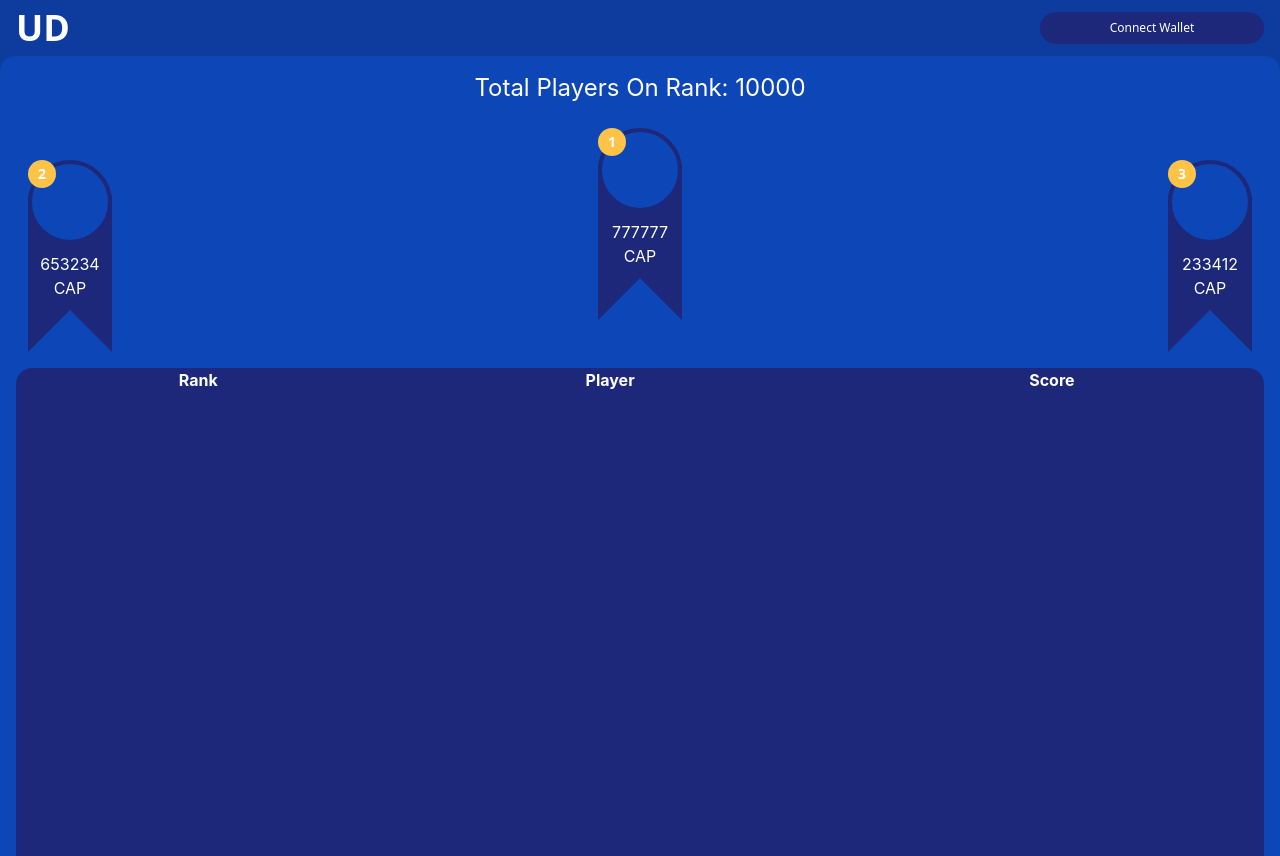
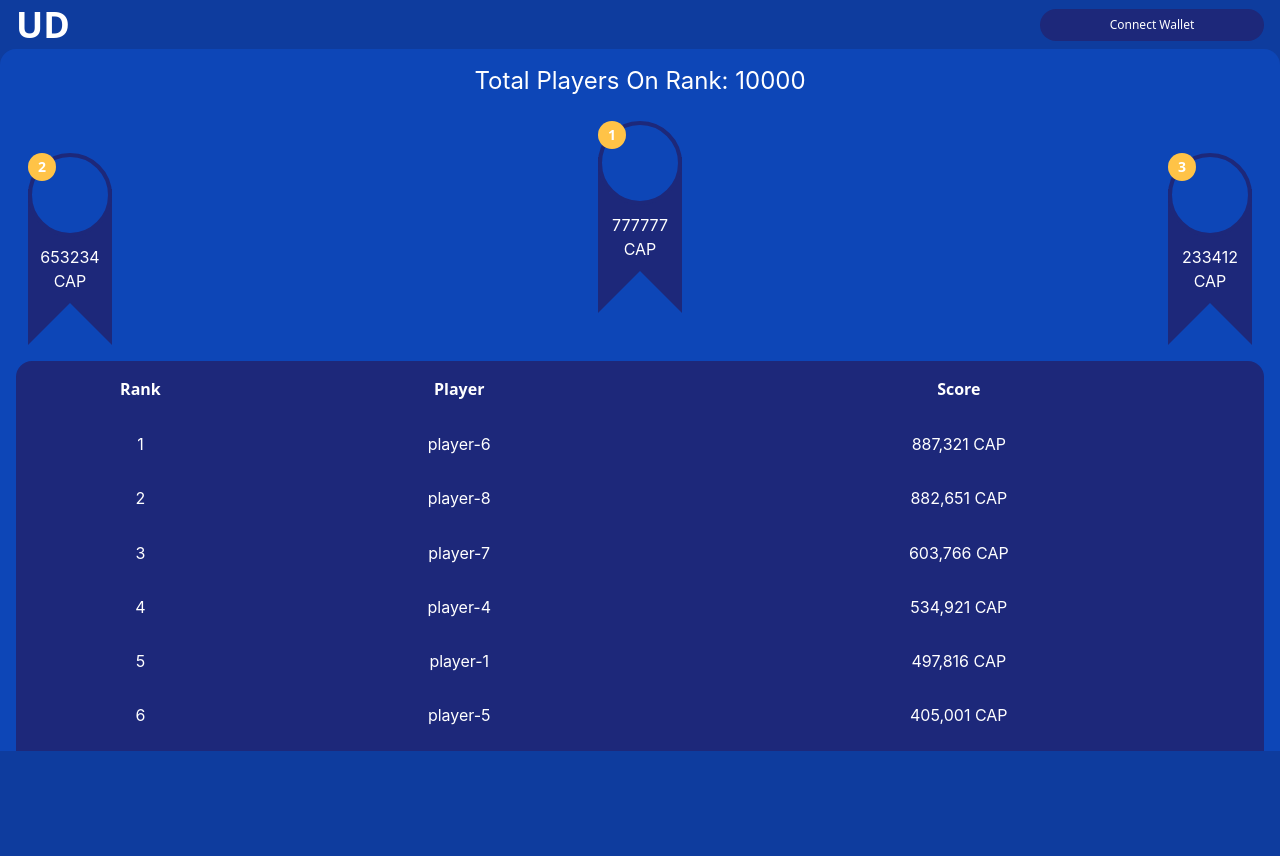
Before and after one commit to danhsucowboy/UWWDK, a React (Create React App) app: page /ranking in a window 1280 px wide. After the commit the page ends 800 px from the top, so only its background shows below. Built offline with nearby package versions, Linux system fonts and the light colour scheme.

Commit message:
feature: 1. add Footer 2. modified page layout 2. create hook for mockdata

```diff
--- a/package.json
+++ b/package.json
@@ -10,6 +10,7 @@
     "@types/node": "^16.7.13",
     "@types/react": "^17.0.20",
     "@types/react-dom": "^17.0.9",
+    "numeral": "^2.0.6",
     "react": "^17.0.2",
     "react-dom": "^17.0.2",
     "react-router-dom": "^6.2.1",
@@ -42,6 +43,7 @@
     ]
   },
   "devDependencies": {
+    "@types/numeral": "^2.0.2",
     "autoprefixer": "^10.4.1",
     "postcss": "^8.4.5",
     "tailwindcss": "^3.0.8"
--- a/src/App.tsx
+++ b/src/App.tsx
@@ -1,21 +1,24 @@
 import React from 'react'
 import './App.css'
 import Header from './component/Header'
+import Footer from './component/Footer'
 import { Routes, Route, Navigate } from 'react-router-dom'
 import Access from './page/Access'
 import Ranking from './page/Ranking'
 
 function App() {
   return (
-    <>
-      <Header />
-      <Routes>
-        <Route path="/" element={<Access />} />
-        <Route path="/ranking" element={<Ranking />} />
-      </Routes>
-
+    <div className="flex flex-col w-screen h-screen">
+      <Header className="flex justify-between items-center bg-primary w-full h-full basis-14" />
+      <div className="basis-full">
+        <Routes>
+          <Route path="/" element={<Access />} />
+          <Route path="/ranking" element={<Ranking />} />
+        </Routes>
+      </div>
+      <Footer className={'bg-primary w-full h-full basis-14 '} />
       {/* <Navigate to="/ranking" /> */}
-    </>
+    </div>
   )
 }
 export default App
--- /dev/null
+++ b/src/component/Footer/index.tsx
@@ -0,0 +1,8 @@
+interface IFooterProps {
+  className?: string
+}
+
+const Footer = ({ className }: IFooterProps) => {
+  return <div className={className}></div>
+}
+export default Footer
--- a/src/component/Header/index.tsx
+++ b/src/component/Header/index.tsx
@@ -1,6 +1,10 @@
-const Header = () => {
+interface IHeaderProps {
+  className?: string
+}
+
+const Header = ({ className }: IHeaderProps) => {
   return (
-    <div className="flex justify-between items-center bg-primary w-full h-14">
+    <div className={className}>
       <h1 className="h-14 ml-4 leading-14">UD</h1>
       <button className="subtitle1 w-56 h-8 mr-4 bg-tertiary rounded-2xl">Connect Wallet</button>
     </div>
--- a/src/component/Navbar/index.tsx
+++ /dev/null
@@ -1,2 +0,0 @@
-const Navbar = () => {}
-export default Navbar
--- a/src/component/common/ContentWrapper/index.tsx
+++ b/src/component/common/ContentWrapper/index.tsx
@@ -4,7 +4,7 @@ interface IProps {
   overflow?: string
 }
 
-const ContentWrapper = ({ children, height = 'h-screen', overflow = '' }: IProps) => {
+const ContentWrapper = ({ children, height = 'h-full', overflow = '' }: IProps) => {
   const wrapper = `w-full ${height} bg-secondary text-center rounded-t-2xl ${overflow}`
   return <div className={wrapper}>{children ?? ''}</div>
 }
--- /dev/null
+++ b/src/hook/useMockRanking.ts
@@ -0,0 +1,28 @@
+import { useState } from 'react'
+
+const getRandomArbitaray = (min: number, max: number) => {
+  return Math.floor(Math.random() * (max - min) + min)
+}
+
+const useMockRanking = (mockLength: number) => {
+  // const [rankings, setRankings] = useState<Array<Record<string, any>>>([{ palyer: '', score: '' }])
+
+  if (mockLength < 1) return []
+
+  let mockData = []
+
+  for (let i = 0; i < mockLength; i++) {
+    const player = `player-${i + 1}`
+    const score = getRandomArbitaray(0, 1000000)
+    mockData.push({ player, score })
+  }
+
+  mockData.sort((a, b) => b.score - a.score)
+
+  // console.log(mockData)
+  // setRankings(mockData)
+
+  return mockData
+}
+
+export default useMockRanking
--- a/src/index.css
+++ b/src/index.css
@@ -1,14 +1,6 @@
 @tailwind base;
 @tailwind components;
 @tailwind utilities;
-
-body {
-  @apply h-full bg-primary text-white;
-  font-family: -apple-system, BlinkMacSystemFont, 'Segoe UI', 'Roboto', 'Oxygen', 'Ubuntu', 'Cantarell', 'Fira Sans',
-    'Droid Sans', 'Helvetica Neue', sans-serif;
-  -webkit-font-smoothing: antialiased;
-  -moz-osx-font-smoothing: grayscale;
-}
 
 code {
   font-family: source-code-pro, Menlo, Monaco, Consolas, 'Courier New', monospace;
@@ -16,7 +8,15 @@ code {
 
 @layer base {
   * {
-    @apply m-0 p-0 overflow-hidden;
+    @apply m-0 p-0 border-0 border-none overflow-hidden;
+  }
+
+  body {
+    @apply h-full bg-primary text-white;
+    font-family: -apple-system, BlinkMacSystemFont, 'Segoe UI', 'Roboto', 'Oxygen', 'Ubuntu', 'Cantarell', 'Fira Sans',
+      'Droid Sans', 'Helvetica Neue', sans-serif;
+    -webkit-font-smoothing: antialiased;
+    -moz-osx-font-smoothing: grayscale;
   }
 
   h1 {
@@ -37,6 +37,10 @@ code {
     @apply font-sans font-normal text-2xl;
   }
 
+  .subtitle3 {
+    @apply font-sans font-bold text-base;
+  }
+
   .badge {
     @apply font-sans font-bold text-sm;
   }
--- a/src/page/Ranking/index.tsx
+++ b/src/page/Ranking/index.tsx
@@ -1,10 +1,20 @@
+import { useEffect } from 'react'
 import ContentWrapper from '../../component/common/ContentWrapper'
 import Podium from '../../component/common/Podium'
+import useMockRanking from '../../hook/useMockRanking'
+import numeral from 'numeral'
+
+interface IRankings {
+  rankings: {
+    player: string
+    score: number
+  }[]
+}
 
 const TableHead = () => {
   return (
     <thead>
-      <tr>
+      <tr className="w-full h-14 subtitle3 leading-14">
         <th>Rank</th>
         <th>Player</th>
         <th>Score</th>
@@ -13,24 +23,38 @@ const TableHead = () => {
   )
 }
 
-const TableData = () => {
-  return <tr></tr>
+const TableData = ({ rankings }: IRankings) => {
+  return (
+    <tbody>
+      {rankings.map((r, i) => {
+        return (
+          <tr>
+            <td>{i + 1}</td>
+            <td>{r.player}</td>
+            <td>{numeral(r.score).format('0,0')} CAP</td>
+          </tr>
+        )
+      })}
+    </tbody>
+  )
 }
 
 const Ranking = () => {
   const totalUsers = 10000
   const scores = [653234, 777777, 233412]
   const ranks = [2, 1, 3]
+  const mockRanking = useMockRanking(9)
+
   return (
-    <ContentWrapper height={'h-screen'} overflow={'overflow-y-scroll'}>
-      <div className="w-full h-260">
+    <ContentWrapper overflow={'overflow-y-scroll'}>
+      <div className="w-full h-228">
         <p className="mt-4 w-full h-8 text-2xl leading-8">Total Players On Rank: {totalUsers}</p>
         <Podium scores={scores} ranks={ranks} />
         <div className="mt-4 w-full h-136 px-4">
           {/* <div className="w-full h-136 rounded-2xl bg-tertiary"> */}
           <table className="w-full h-136 rounded-2xl bg-tertiary table-auto">
             <TableHead />
-            <tbody></tbody>
+            <TableData rankings={mockRanking} />
           </table>
           {/* </div> */}
         </div>
--- a/tailwind.config.js
+++ b/tailwind.config.js
@@ -29,6 +29,7 @@ module.exports = {
         54: '13.5rem',
         136: '34rem',
         217: '54.25rem',
+        228: '57rem',
         232: '58rem',
         240: '60rem',
         250: '62.5rem',
```
Also changed, not shown: 1 other file (tests, documents, lock files or other folders).
